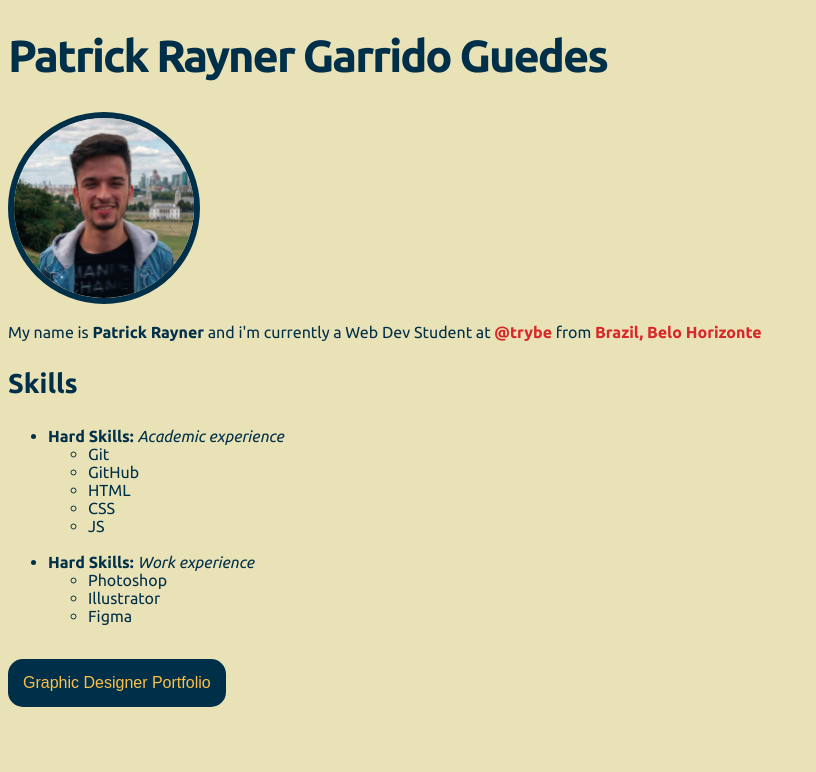
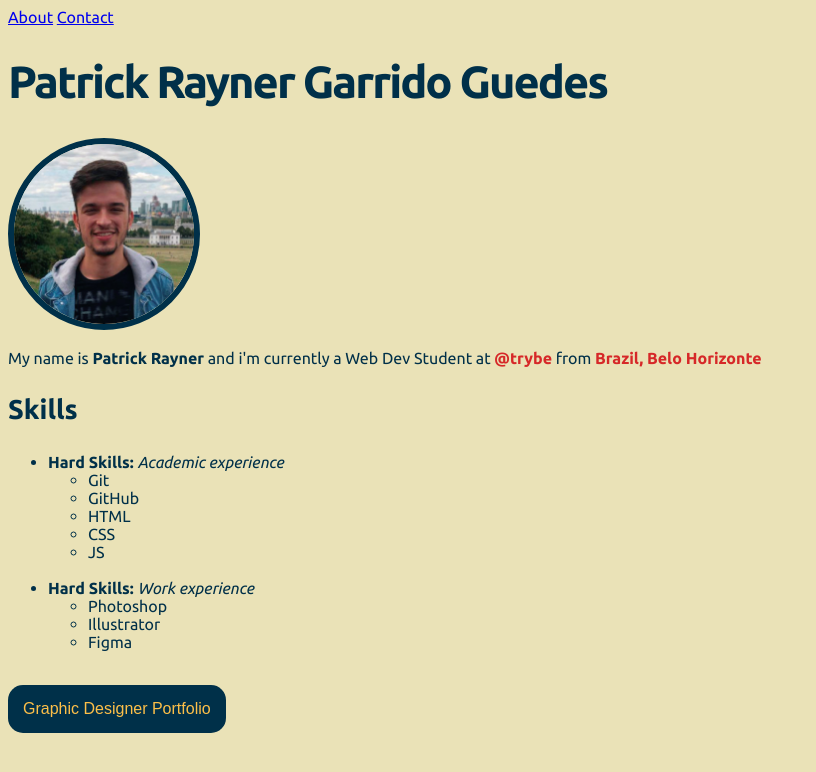
Before and after one commit to patrick-rayner/patrick-rayner.github.io, a plain HTML site: page index.html in a window 1280 px wide. Shown: the whole page, without its empty margins (0-816 px from the left). Drawn offline with Linux system fonts and the light colour scheme.

Commit message:
inicio alterações dia 19-11

```diff
--- a/index.html
+++ b/index.html
@@ -24,21 +24,22 @@
 </head>
 
 <!-- body begin's -->
+<header>
+  <div class="topnav">
+    <a href="#home">About</a>
+    <a href="#news">Contact</a>
+  </div>
+</header>
+
 <body>
-
-  <!-- <header>
-    <div class="topnav">
-      <a href="#home">About</a>
-      <a href="#news">Contact</a>
-    </div>
-  </header> -->
 
 <!-- hero text -->
   <h1 class="hero-title">Patrick Rayner Garrido Guedes</h1>
 
 <!-- profile photo -->
-  <img src="./images/me-at-greenwich.jpeg" alt="picture from patrick" class="profile-image">
-
+  <div class="profile-photo">
+    <img src="./images/me-at-greenwich.jpeg" alt="picture from patrick" class="profile-image">
+  </div>
 <!-- photo description -->
   <p>My name is <strong>Patrick Rayner</strong> and i'm currently a Web Dev Student at <a href="https://www.betrybe.com/" class="trybe-link">@trybe</a> from <strong class="color-text-red">Brazil, Belo Horizonte</strong></p>
 
```
